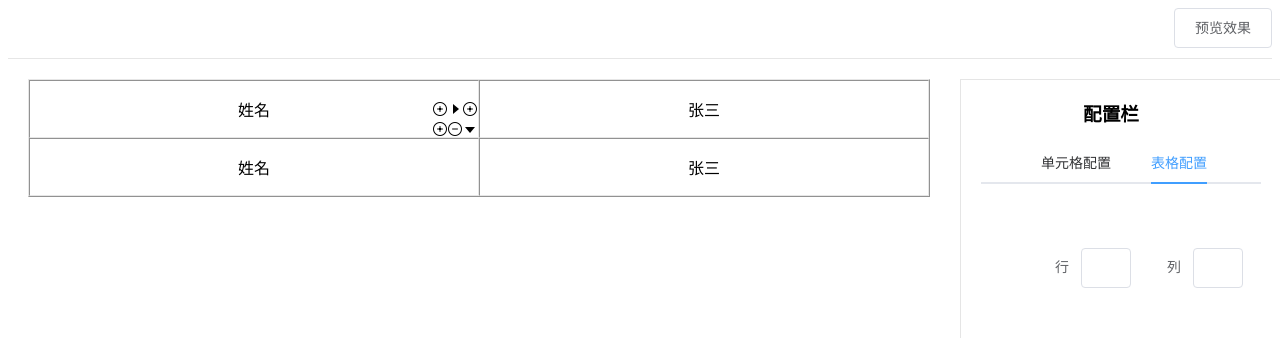
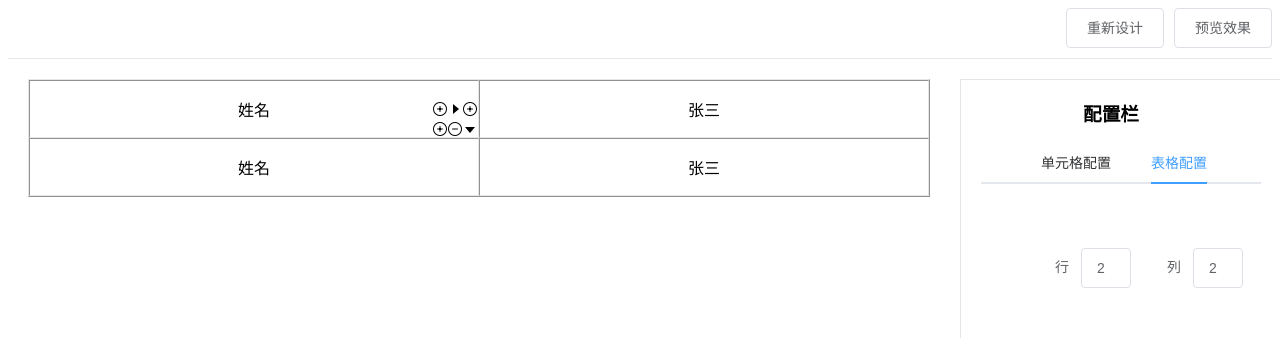
Before and after one commit to 448335044/my-table, a Vue app: page / in a window 1280 px wide. Shown: the top 338 px of the page. Built offline with nearby package versions, Linux system fonts and the light colour scheme.

Commit message:
解决下一行当前格的rowspan大于2时向下合并多删除了td的bug

```diff
--- a/src/components/DesignPage.vue
+++ b/src/components/DesignPage.vue
@@ -1,6 +1,7 @@
 <template>
 <div>
   <div class="top">
+    <el-button @click="reDesign">重新设计</el-button>
     <el-button @click="preview">预览效果</el-button>
   </div>
   <div style="display:flex;width:100%;padding:20px;">
@@ -90,9 +91,12 @@ export default {
         bindData: {
           trProp: '',
         },
+        // 表格初始化，默认两行两列。
         bindTableData: {
-
+            rows: 2,
+            cols: 2
         },
+        copyTableData: null,
         tableData: {
           trArr: [
             {
@@ -146,7 +150,8 @@ export default {
       }
     },
     mounted() {
-      // 元数据
+      // 存储元数据
+        this.copyTableData = JSON.parse(JSON.stringify(this.tableData))
 
     },
     methods: {
@@ -249,7 +254,9 @@ export default {
                     console.log(1111111111)
                      // let aaa = this.tableData.trArr[indexTr].tdArr[tdi].rowspan
                     this.tableData.trArr[indexTr+itemTd.rowspan-1].tdArr.splice(tdi, 1)
-                  }else if(temp > 1) {
+                  }else if(temp > 1 && temp < 3) {
+                    //   for循环控制当前格包含的rowspan，跨几格，删几格
+                    //  不用for循环的话，当前格为一格向下合并没问题，当前格大于一格，删少了
                      for(let i=1; i<temp; i++) {
                       console.log("遍历删除")
                       console.log(indexTr)
@@ -257,6 +264,16 @@ export default {
                       this.tableData.trArr[indexTr+currentGeRowspan-1+i].tdArr.splice(tdi, 1)
                     }
                     console.log('>>>>>>>>>>>>>>>>1111111111')
+                    // this.tableData.trArr[indexTr+itemTd.rowspan-1].tdArr.splice(tdi, 1)
+                  }else if(temp > 2) {
+                    //  for(let i=1; i<temp; i++) {
+                    //   console.log("遍历删除")
+                    //   console.log(indexTr)
+                    //   console.log(i)
+                    //   this.tableData.trArr[indexTr+i-1].tdArr.splice(tdi, 1)
+                    // }
+                    this.tableData.trArr[indexTr+currentGeRowspan].tdArr.splice(tdi, 1)
+                    console.log('>>>>>>>>>>>>>>>>222222222222222')
                     // this.tableData.trArr[indexTr+itemTd.rowspan-1].tdArr.splice(tdi, 1)
                   }
 
@@ -370,6 +387,15 @@ export default {
           }
         })
       },
+    //   重新设计
+      reDesign() {
+            //  恢复元数据
+          this.tableData = this.copyTableData
+            //  恢复行，列
+          this.bindTableData.rows = this.bindTableData.cols = 2
+
+      },
+    //   效果预览
       preview(){
         //    let routeData = this.$router.resolve({ path: '/preview',query:this.tableData.trArr });
            let routeData = this.$router.resolve({name: 'preview', query: {data:JSON.stringify(this.tableData.trArr)}});
```
